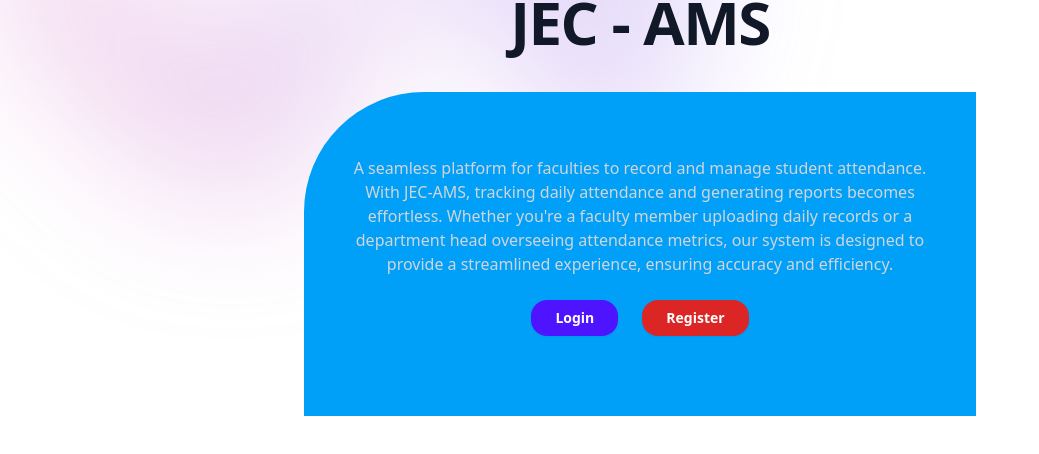
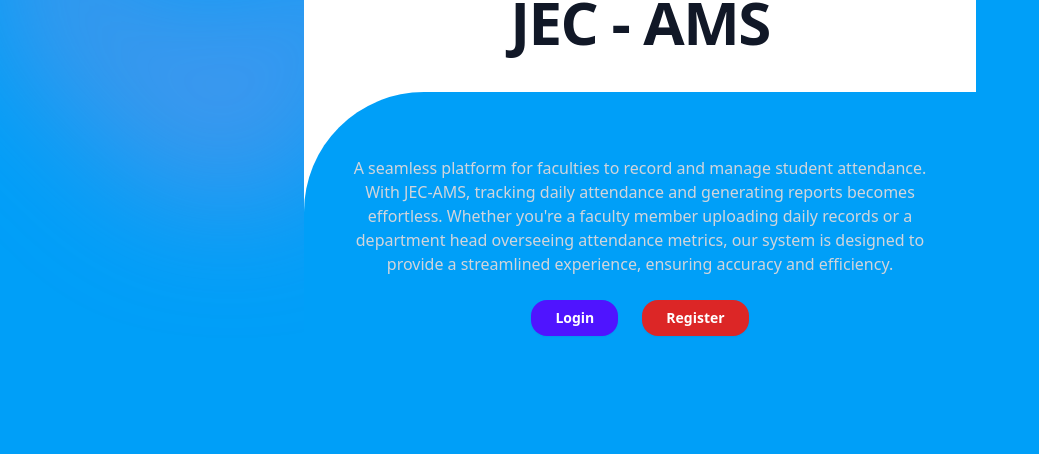
Before and after one commit to vmmuthu31/AMS-JEC, a Next.js app: page / in a window 1280 px wide. Shown: the part 156-610 px from the top of the page, without its empty margins (0-1039 px from the left). Built offline with nearby package versions, Linux system fonts and the light colour scheme.

Commit message:
updated the landing page design

```diff
--- a/pages/index.tsx
+++ b/pages/index.tsx
@@ -3,7 +3,7 @@
 
 export default function Home() {
   return (
-    <>
+    <div className="bg-[#009FF8] min-h-screen">
       <Head>
         <title>AMS</title>
         <meta name="description" content="Generated by create next app" />
@@ -35,7 +35,7 @@
             }}
           />
         </div>
-        <div className="mx-auto max-w-2xl pt-5">
+        <div className="mx-auto bg-white max-w-2xl pt-5">
         <img
             className="mx-auto h-28 my-2 w-auto"
             src="https://blogger.googleusercontent.com/img/a/AVvXsEjmL38K-8tCjcNKGjvAGHeVHkyN8t1lo68bXI2oqe2WVp8RVuF9ombU-79T9guiG2Z4FRk18nhzTWz5-ZkPpy993uWl7D59MyfLyfz0I5d4fKH2XuKhSC0h9SqofVdxzM-lplb8s_pCCZk3sUyccrZEL3uWAkliNXGUWWX_uCg6txRFRASiN-24sUvaUT0"
@@ -45,7 +45,7 @@
             <h1 className="text-3xl font-bold tracking-tight text-gray-900 sm:text-6xl">
               JEC - AMS
             </h1>
-            <div className='bg-[#009FF8] example2 mt-10 px-10 p-12 pb-20 '>
+            <div className='bg-[#009FF8] example2 mt-10 px-10 p-12  '>
             <p className="mt-1 pt-3  text-md text-gray-300">
             A seamless platform for faculties to record and manage student attendance. With JEC-AMS, tracking daily attendance and generating reports becomes effortless. Whether you're a faculty member uploading daily records or a department head overseeing attendance metrics, our system is designed to provide a streamlined experience, ensuring accuracy and efficiency.
 
@@ -68,6 +68,6 @@
         </div>
 
       </div>
-    </>
+    </div>
   )
 }
```
